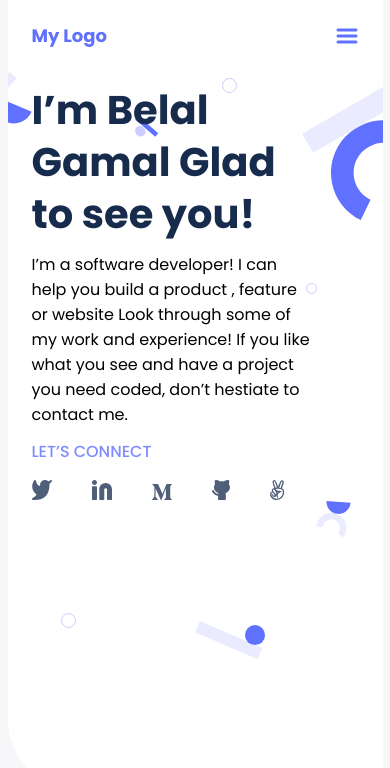
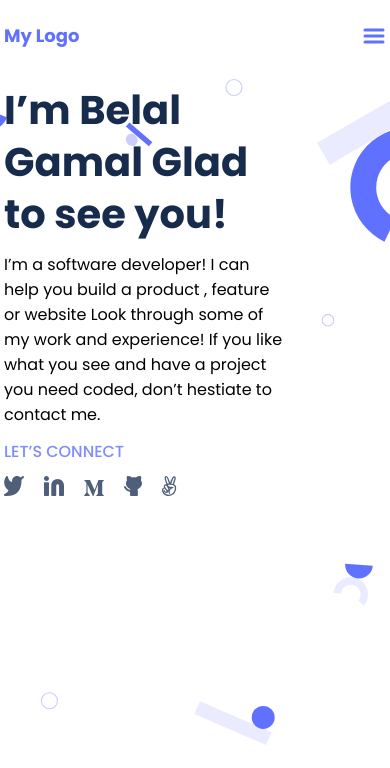
Before and after one commit to belalgamal46/Setup-and-mobile-first, a website: page index.html in a window 390 px wide. Drawn offline with Linux system fonts and the light colour scheme.

Commit message:
Update styles.css file

```diff
--- a/CSS/styles.css
+++ b/CSS/styles.css
@@ -5,15 +5,12 @@
   font-family: "Poppins", sans-serif;
 }
 
-html {
+body {
+  background-color: #f7f7f9;
   display: flex;
   justify-content: center;
-}
-
-body {
-  background-color: #f7f7f9;
-  max-width: 100%;
-  width: 375px;
+  flex-direction: column;
+  align-items: center;
 }
 
 /* Navbar */
@@ -23,6 +20,8 @@ body {
   align-items: center;
   padding: 1.5rem;
   background-color: white;
+  max-width: 100%;
+  width: 375px;
 }
 
 .header {
@@ -46,6 +45,8 @@ body {
   border-bottom-left-radius: 70px;
   background-color: white;
   height: 718px;
+  max-width: 100%;
+  width: 375px;
 }
 
 .hero-section h1 {
@@ -77,7 +78,7 @@ body {
 
 .social-media li {
   text-align: center;
-  padding: 0 20px;
+  /* padding: 0 10px; */
 }
 
 .social-media ul {
@@ -85,10 +86,25 @@ body {
   display: flex;
   justify-content: flex-start;
   align-items: baseline;
-  padding: 4px;
+  padding: 0 1.5rem;
+  column-gap: 20px;
 }
 
 .social-media a {
   text-decoration: none;
   padding: 0;
 }
+
+@media screen and (max-width: 500px) {
+  #header-container {
+    max-width: 100%;
+    width: 430px;
+  }
+
+  .hero-section {
+    max-width: 100%;
+    width: 430px;
+    height: 800px;
+    background-size: contain;
+  }
+}
```
